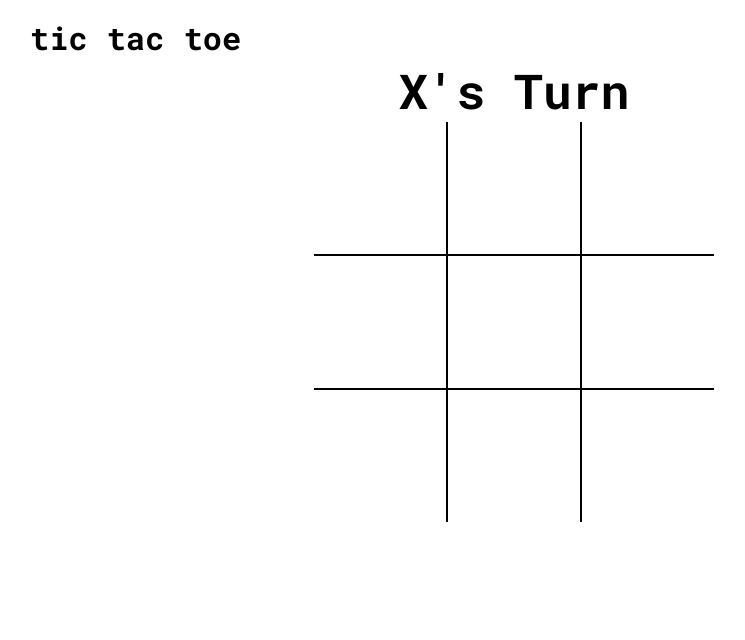
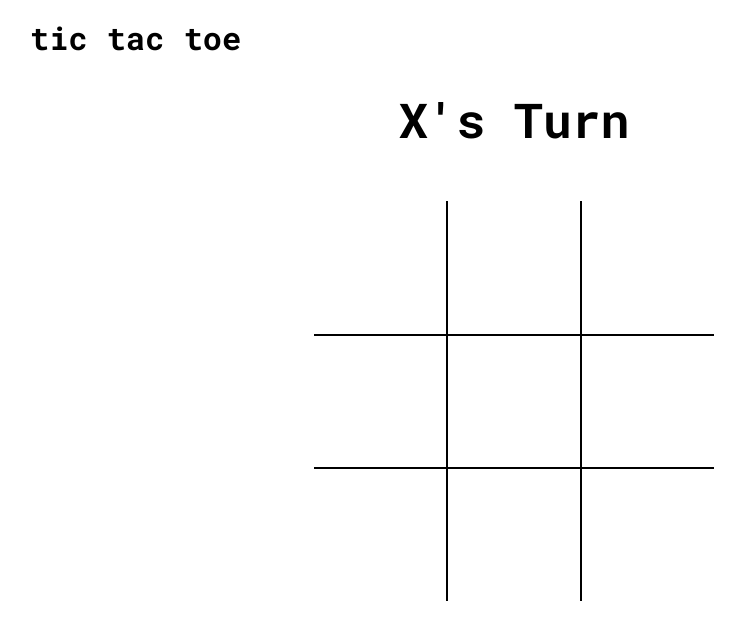
Before and after one commit to nieves-mon/just-tic-tac-toe, a plain HTML site: page index.html in a window 1280 px wide. Shown: the whole page, without its empty margins (126-871 px from the left). Drawn offline with Linux system fonts and the light colour scheme.

Commit message:
Add grid layout

```diff
--- a/assets/styles/main.css
+++ b/assets/styles/main.css
@@ -7,12 +7,10 @@
 }
 
 body {
-    width: 100vw;
+    width: 100%;
     height: 100vh;
     display: flex;
-    flex-direction: column;
     justify-content: center;
-    align-items: center;
 }
 
 /*
@@ -22,16 +20,46 @@ body {
 */
 .main-container {
     max-width: 1000px;
-    width: 100%;
+    width: calc(100% - 2rem);
     min-height: 100vh;
     padding: 1rem;
+    display: grid;
+    grid-template-columns: 1fr;
+    grid-template-rows: 0.5fr 1.5fr 5.5fr 1fr 1fr;
+    grid-template-areas: "header"
+                        "state"
+                        "board"
+                        "buttons"
+                        "footer";
 }
 
 .board-container {
-    width: 100%;
-    height: auto;
+    max-width: 400px;
+    max-height: 400px;
+    width: 72vw;
+    height: 72vw;
     display: flex;
-    justify-content: center;
+    flex-direction: column;
+    align-items: center;
+}
+
+/*
+    =========================================
+    Grid Areas
+    =========================================
+*/
+header {
+    grid-area: header;
+}
+
+#current {
+    grid-area: state;
+    margin: auto;
+}
+
+.board-container {
+    grid-area: board;
+    margin: auto;
 }
 
 /*
@@ -40,8 +68,8 @@ body {
     =========================================
 */
 .tic-tac-toe {
-    width: 400px;
-    height: 400px;
+    width: 100%;
+    height: 100%;
     display: grid;
     grid-template-columns: repeat(3, 1fr);
     grid-template-rows: repeat(3, 1fr);
@@ -92,7 +120,7 @@ body {
 
 #current {
     font-size: 3em;
-    margin: 0 auto;
+    height: fit-content;
 }
 
 .mark {
```
Also changed, not shown: index.html (+2 -0 lines).
